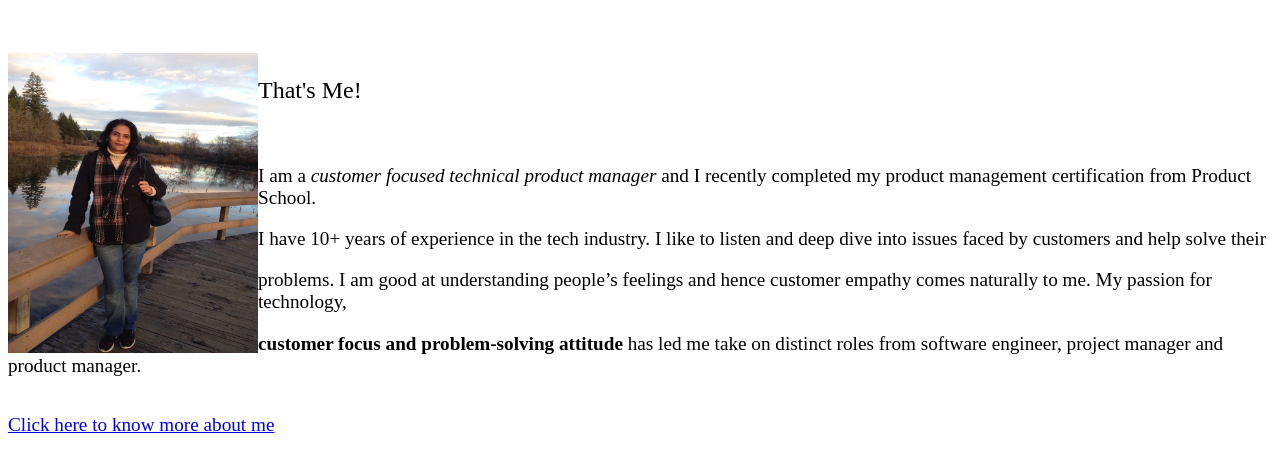
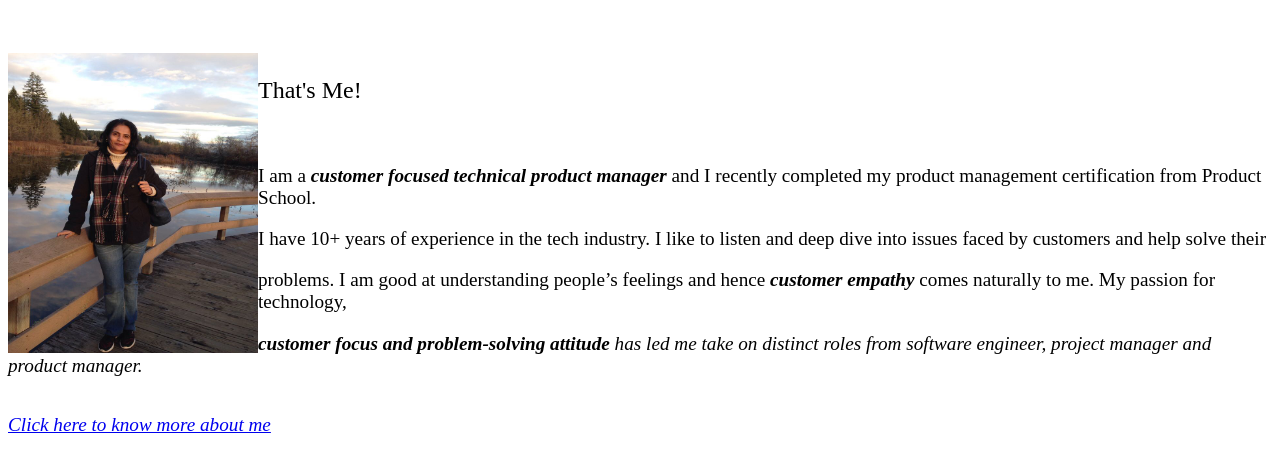
Before and after one commit to lmahashabde12201/lmahashabde12201.github.io, a plain HTML site: page index.html in a window 1280 px wide. Shown: the part 110-582 px from the top of the page. Drawn offline with Linux system fonts and the light colour scheme.

Commit message:
Formatted to highlight some text

```diff
--- a/index.html
+++ b/index.html
@@ -7,10 +7,10 @@
    <img src="Lakshmi.jpg" alt="Picture coming up soon!" style="float:left;width:250px;height:300px;"/>
    <p style="text-align:left;font-size:150%;">That's Me!</p>
    <br/>
-   <p style="text-align:left; font-size:120%;">I am a <em>customer focused technical product manager</em> and I recently completed my product management certification from Product School.</p>
+   <p style="text-align:left; font-size:120%;">I am a <em><b>customer focused technical product manager</b></em> and I recently completed my product management certification from Product School.</p>
    <p style="text-align:left;font-size:120%;">I have 10+ years of experience in the tech industry. I like to listen and deep dive into issues faced by customers and help solve their </p>
-   <p style="text-align:left;font-size:120%;">problems.   I am good at understanding people’s feelings and hence customer empathy comes naturally to me.  My passion for technology, </p>
-   <p style="text-align:left; font-size:120%;"><b>customer focus and problem-solving attitude</b> has led me take on distinct roles from software engineer, project manager and product manager. </p>
+   <p style="text-align:left;font-size:120%;">problems.   I am good at understanding people’s feelings and hence <em><b>customer empathy</b></em> comes naturally to me.  My passion for technology, </p>
+   <p style="text-align:left; font-size:120%;"><em><b>customer focus and problem-solving attitude</b><em> has led me take on distinct roles from software engineer, project manager and product manager. </p>
    <br/>
    <a href="https://lmahashabde12201.github.io/MoreAboutMe.html" style="font-size:120%;">Click here to know more about me</a>
  </body>
```
